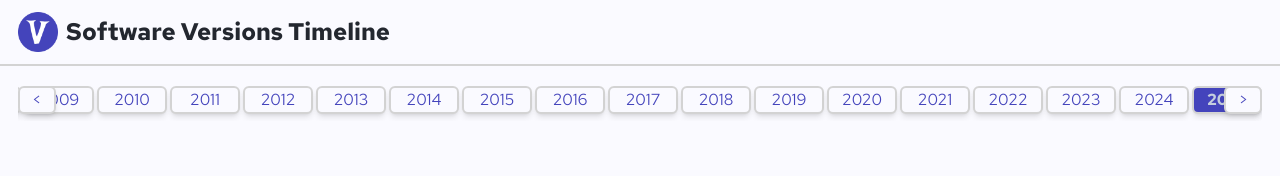
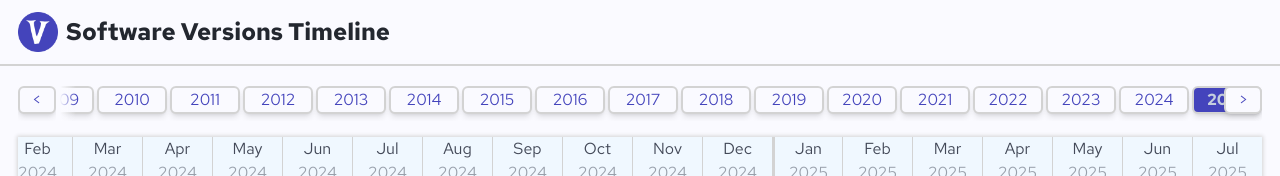
Before and after one commit to arpadpall21/software-versions-timeline, a Next.js app: page /version-map in a window 1280 px wide. Shown: the top 176 px of the page. Built offline with nearby package versions, Linux system fonts and the light colour scheme; no server answers.

Commit message:
left scroll button ok

```diff
--- a/src/Components/HorizontalScroll.tsx
+++ b/src/Components/HorizontalScroll.tsx
@@ -37,8 +37,11 @@ const HorizontalScroll: React.FC<Props> = ({
   return (
     <>
       <div className={`relative w-full overflow-hidden`} style={{ height }}>
-        <div className={'absolute left-0'} onMouseDown={() => handleScroll('left')}>
-          {scrollLeftButton}
+        <div className={'absolute left-0 h-full'}>
+          <div className={'float-left h-full bg-bgPri dark:bg-bgPriD'} onMouseDown={() => handleScroll('left')}>
+            {scrollLeftButton}
+          </div>
+          <div className={'float-left w-[20px] h-full bg-grl dark:bg-grlD'} />
         </div>
         <div className={'absolute right-0'} onMouseDown={() => handleScroll('right')}>
           {scrollRightButton}
--- a/src/app/version-map/Components/GridContainer.tsx
+++ b/src/app/version-map/Components/GridContainer.tsx
@@ -178,7 +178,7 @@ const GridContainer: React.FC = () => {
         setNrOfMonthToRender,
       }}
     >
-      <div className={'mt-5 h-[500px]'}>
+      <div className={'mt-5 mb-4'}>
         <HorizontalScroll
           height={35}
           members={displayedYearButtons.map((year) => (
--- a/tailwind.config.ts
+++ b/tailwind.config.ts
@@ -74,6 +74,10 @@ export default {
           to: { left: '100%' },
         },
       },
+      backgroundImage: ({ theme }) => ({
+        grl: `linear-gradient(to right, ${theme('colors.bgPri')} 20%, rgba(0,0,0,0))`,
+        grlD: `linear-gradient(to right, ${theme('colors.bgPriD')} 20%, rgba(0,0,0,0))`,
+      }),
     },
   },
   plugins: [],
```
